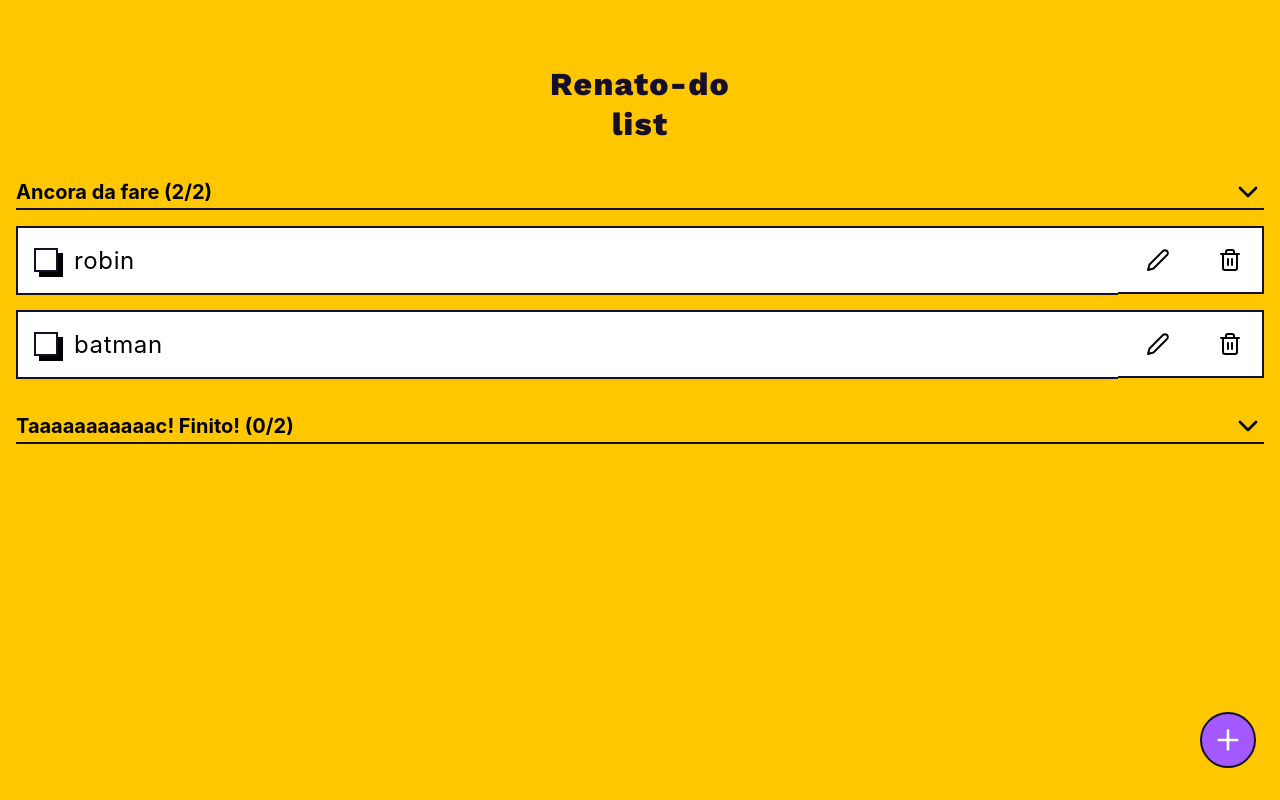
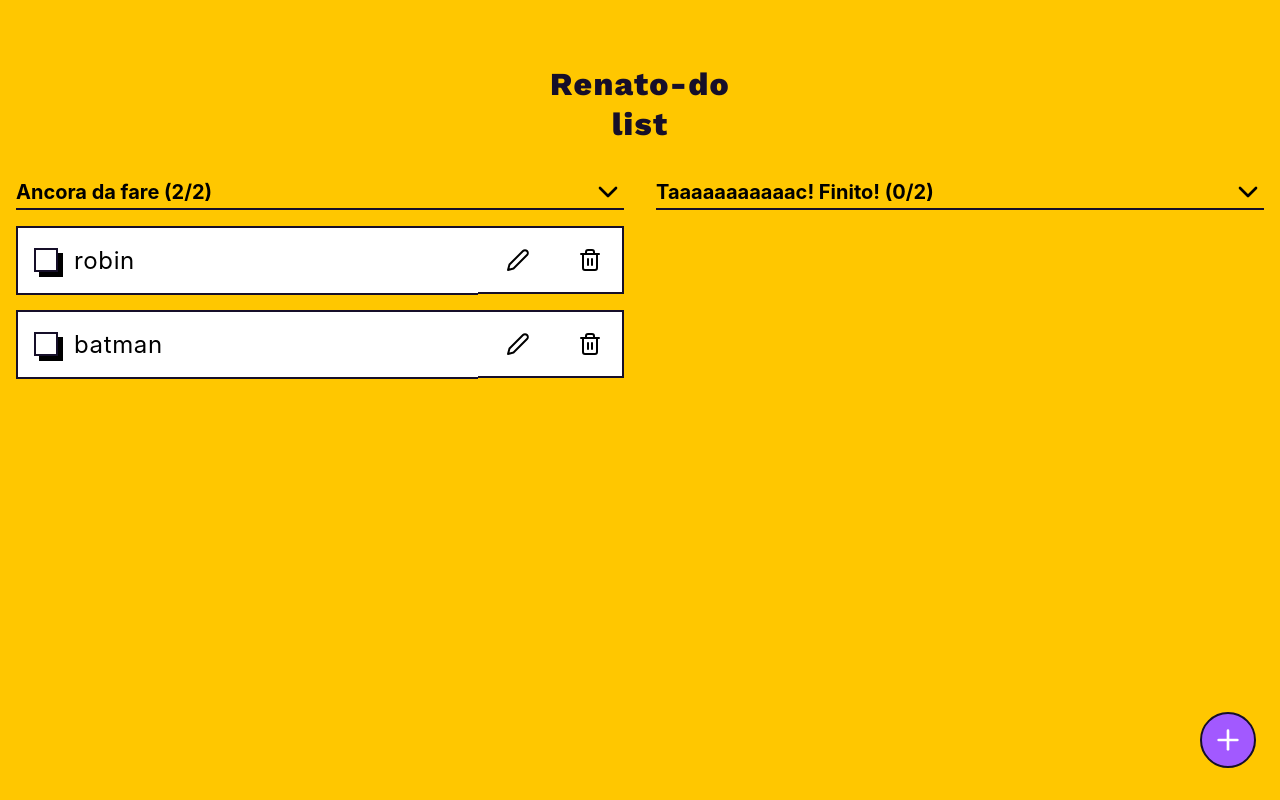
Before and after one commit to MarcoMaz/renato-do-list, a React (Create React App) app: page /main in a window 1280 px wide. Built offline with nearby package versions, Linux system fonts and the light colour scheme.

Commit message:
feat( app ): add tablet and mobile styling

```diff
--- a/src/styles/basics.scss
+++ b/src/styles/basics.scss
@@ -30,6 +30,7 @@ figure {
 
   img {
     display: block;
+    max-height: 13rem;
     max-width: 100%;
   }
 }
--- a/src/views/LandingView/LandingView.scss
+++ b/src/views/LandingView/LandingView.scss
@@ -10,4 +10,15 @@
   &__image {
     margin-bottom: 11rem;
   }
+
+  @include tablet-viewport {
+
+    &__image {
+      margin-bottom: 7rem;
+
+      img {
+        max-height: 16rem;
+      }
+    }
+  }
 }
--- a/src/views/MainView/MainView.scss
+++ b/src/views/MainView/MainView.scss
@@ -91,6 +91,21 @@ $toastWidthLeft: 5vw;
       svg {
         margin: 0;
       }
+    }
+  }
+
+  @include tablet-viewport {
+    column-gap: 2rem;
+    display: grid;
+    grid-template-columns: repeat(2, 1fr);
+
+    &__headline {
+      grid-column: span 2;
+    }
+
+    &__tasksTodo,
+    &__tasksDone {
+      grid-column: span 1;
     }
   }
 }
```
